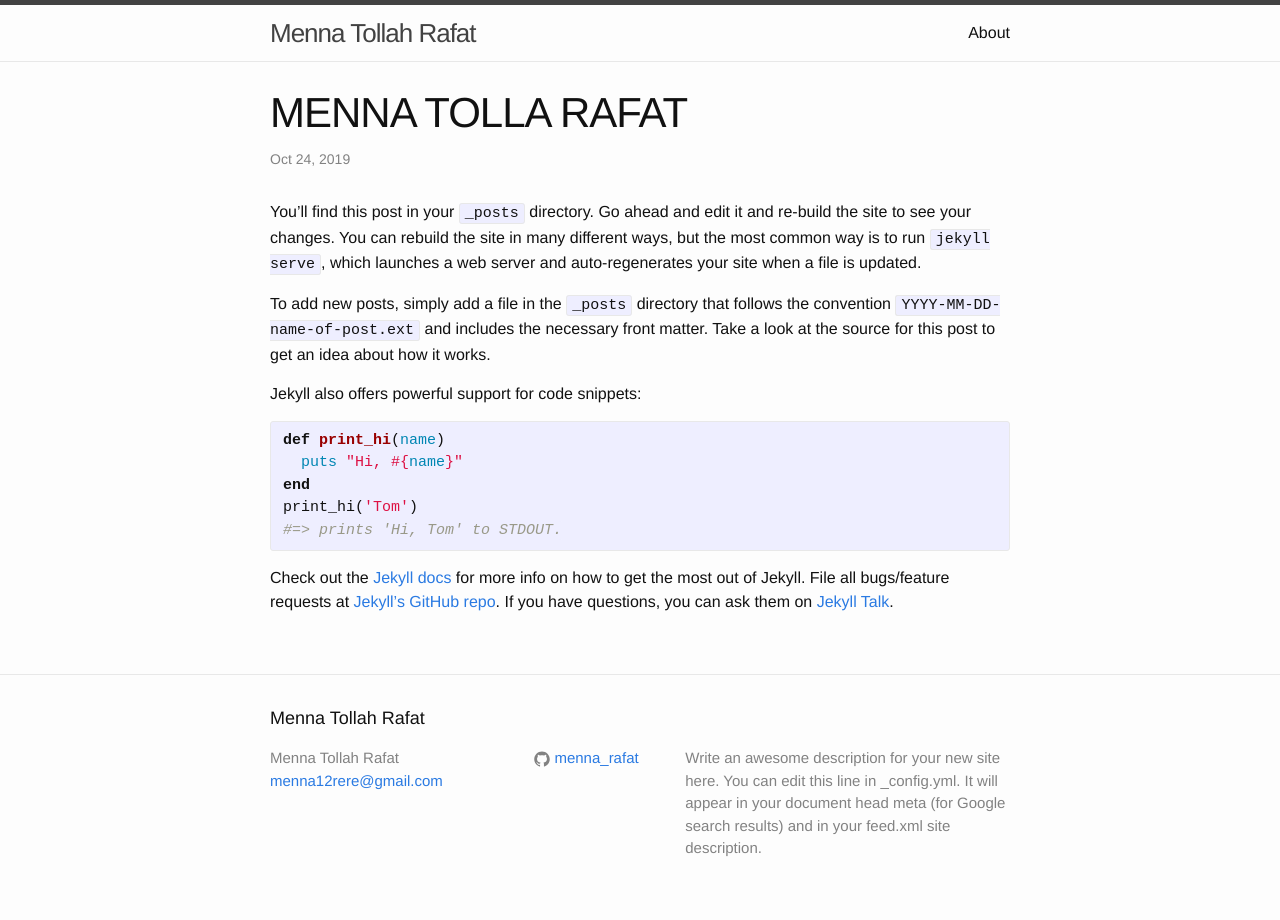
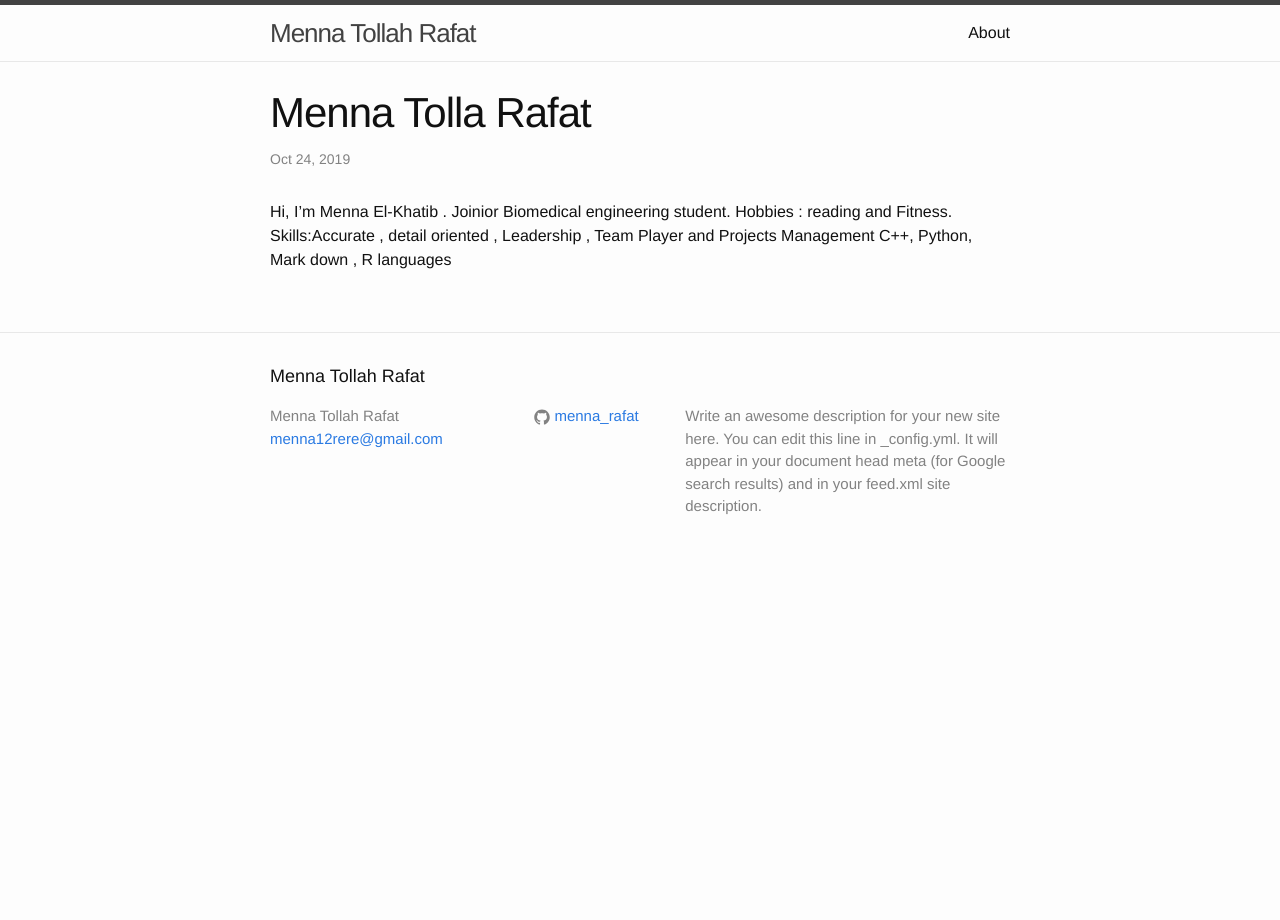
Before and after one commit to Menna-Rafat/menna-rafat.github.io, a Jekyll site: the page built from _posts/2019-10-25-welcome-to-jekyll.markdown, in a window 1280 px wide. Built offline with Jekyll 4.4.1, drawn with Linux system fonts in a browser that asks for light colours.

Commit message:
about me

```diff
--- a/_posts/2019-10-25-welcome-to-jekyll.markdown
+++ b/_posts/2019-10-25-welcome-to-jekyll.markdown
@@ -1,25 +1,10 @@
 ---
 layout: post
-title:  "MENNA TOLLA RAFAT"
+title:  "Menna Tolla Rafat"
 date:   2019-10-25 01:53:02 +0200
 categories: jekyll update
 ---
-You’ll find this post in your `_posts` directory. Go ahead and edit it and re-build the site to see your changes. You can rebuild the site in many different ways, but the most common way is to run `jekyll serve`, which launches a web server and auto-regenerates your site when a file is updated.
 
-To add new posts, simply add a file in the `_posts` directory that follows the convention `YYYY-MM-DD-name-of-post.ext` and includes the necessary front matter. Take a look at the source for this post to get an idea about how it works.
-
-Jekyll also offers powerful support for code snippets:
-
-{% highlight ruby %}
-def print_hi(name)
-  puts "Hi, #{name}"
-end
-print_hi('Tom')
-#=> prints 'Hi, Tom' to STDOUT.
-{% endhighlight %}
-
-Check out the [Jekyll docs][jekyll-docs] for more info on how to get the most out of Jekyll. File all bugs/feature requests at [Jekyll’s GitHub repo][jekyll-gh]. If you have questions, you can ask them on [Jekyll Talk][jekyll-talk].
-
-[jekyll-docs]: http://jekyllrb.com/docs/home
-[jekyll-gh]:   https://github.com/jekyll/jekyll
-[jekyll-talk]: https://talk.jekyllrb.com/
+Hi, I’m Menna El-Khatib . Joinior Biomedical engineering student. Hobbies : reading and Fitness.
+Skills:Accurate , detail oriented , Leadership , Team Player and Projects Management
+C++, Python, Mark down , R languages
```
